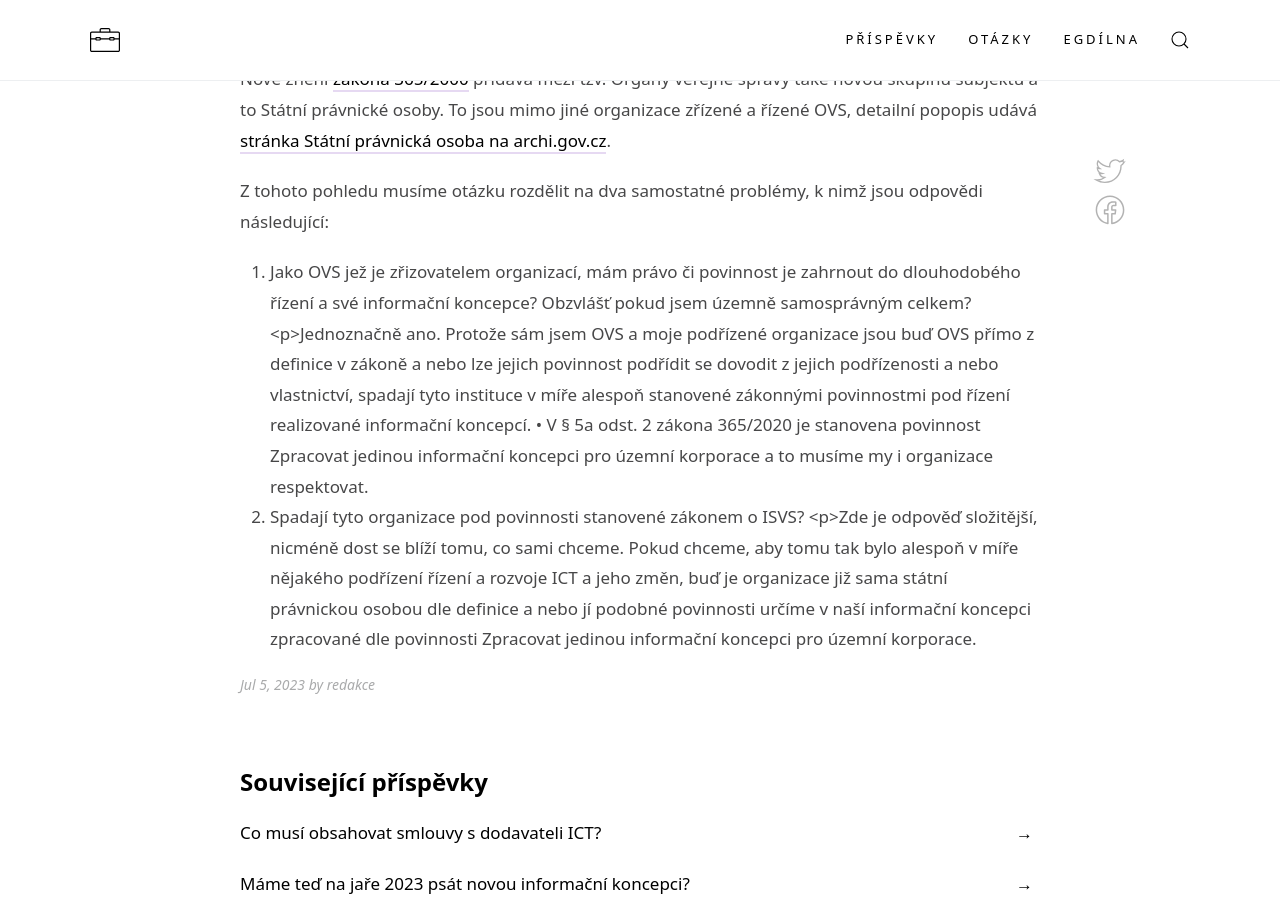
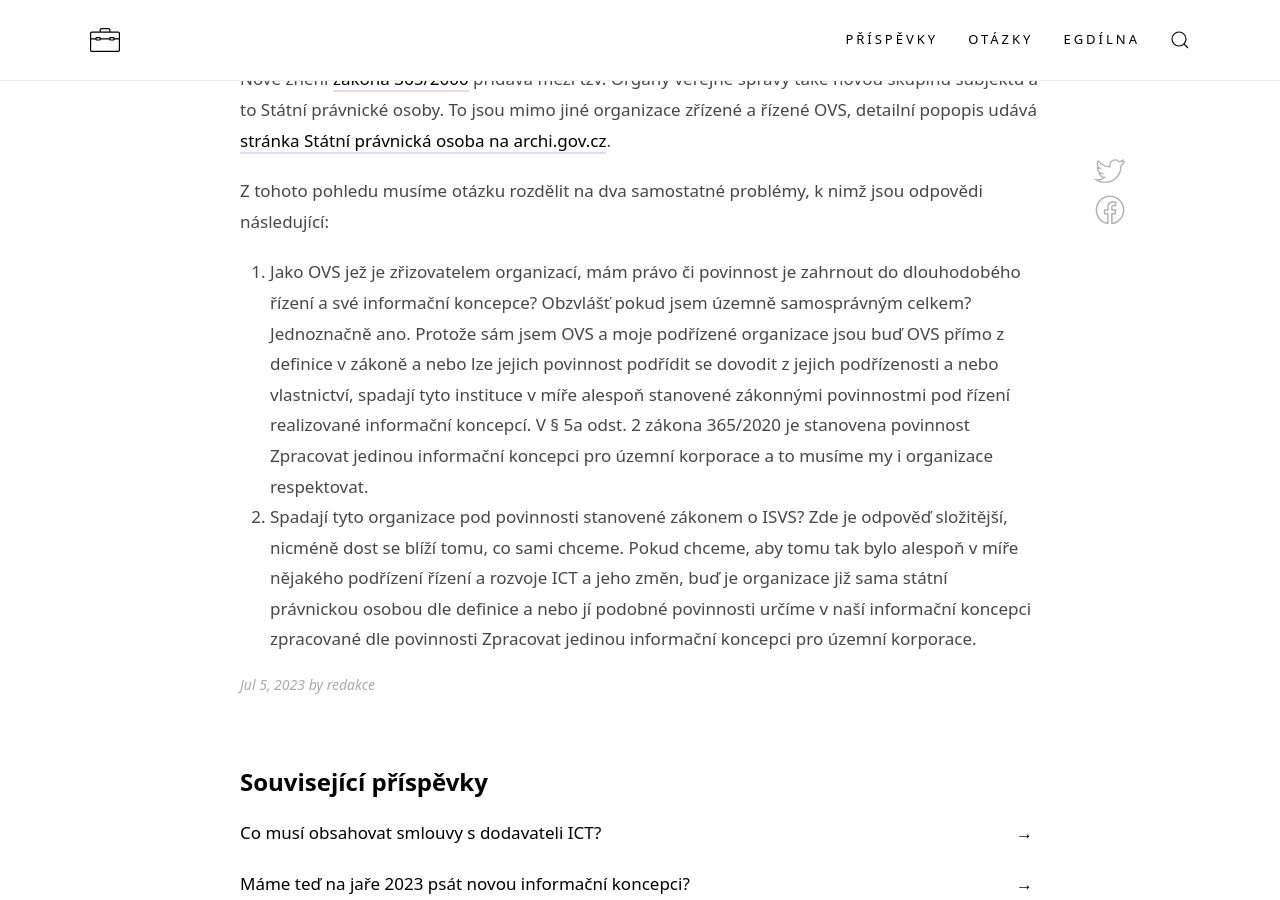
Before and after one commit to egdilna/poradna, a Jekyll site: the page built from _posts/2023-07-05-podrizene-ovs-ik-rizeni.md, in a window 1280 px wide and 900 px high, scrolled down 241 px. Built offline with Jekyll 4.4.1, drawn with Linux system fonts in a browser that asks for light colours.

```diff
--- a/_posts/2023-07-05-podrizene-ovs-ik-rizeni.md
+++ b/_posts/2023-07-05-podrizene-ovs-ik-rizeni.md
@@ -10,5 +10,8 @@ Nové znění [zákona 365/2000](https://www.zakonyprolidi.cz/cs/2000-365) přid
 
 Z tohoto pohledu musíme otázku rozdělit na dva samostatné problémy, k nimž jsou odpovědi následující:
 
-1. Jako OVS jež je zřizovatelem organizací, mám právo či povinnost je zahrnout do dlouhodobého řízení a své informační koncepce? Obzvlášť pokud jsem územně samosprávným celkem?<p>Jednoznačně ano. Protože sám jsem OVS a moje podřízené organizace jsou buď OVS přímo z definice v zákoně a nebo lze jejich povinnost podřídit se dovodit z jejich podřízenosti a nebo vlastnictví, spadají tyto instituce v míře alespoň stanovené zákonnými povinnostmi pod řízení realizované informační koncepcí. • V § 5a odst. 2 zákona 365/2020 je stanovena povinnost Zpracovat jedinou informační koncepci pro územní korporace a to musíme my i organizace respektovat.
-2. Spadají tyto organizace pod povinnosti stanovené zákonem o ISVS? <p>Zde je odpověď složitější, nicméně dost se blíží tomu, co sami chceme. Pokud chceme, aby tomu tak bylo alespoň v míře nějakého podřízení řízení a rozvoje ICT a jeho změn, buď je organizace již sama státní právnickou osobou dle definice a nebo jí podobné povinnosti určíme v naší informační koncepci zpracované dle povinnosti Zpracovat jedinou informační koncepci pro územní korporace.
+1. Jako OVS jež je zřizovatelem organizací, mám právo či povinnost je zahrnout do dlouhodobého řízení a své informační koncepce? Obzvlášť pokud jsem územně samosprávným celkem?
+  Jednoznačně ano. Protože sám jsem OVS a moje podřízené organizace jsou buď OVS přímo z definice v zákoně a nebo lze jejich povinnost podřídit se dovodit z jejich podřízenosti a nebo vlastnictví, spadají tyto instituce v míře alespoň stanovené zákonnými povinnostmi pod řízení realizované informační koncepcí.
+  V § 5a odst. 2 zákona 365/2020 je stanovena povinnost Zpracovat jedinou informační koncepci pro územní korporace a to musíme my i organizace respektovat.
+2. Spadají tyto organizace pod povinnosti stanovené zákonem o ISVS?
+  Zde je odpověď složitější, nicméně dost se blíží tomu, co sami chceme. Pokud chceme, aby tomu tak bylo alespoň v míře nějakého podřízení řízení a rozvoje ICT a jeho změn, buď je organizace již sama státní právnickou osobou dle definice a nebo jí podobné povinnosti určíme v naší informační koncepci zpracované dle povinnosti Zpracovat jedinou informační koncepci pro územní korporace.
```
